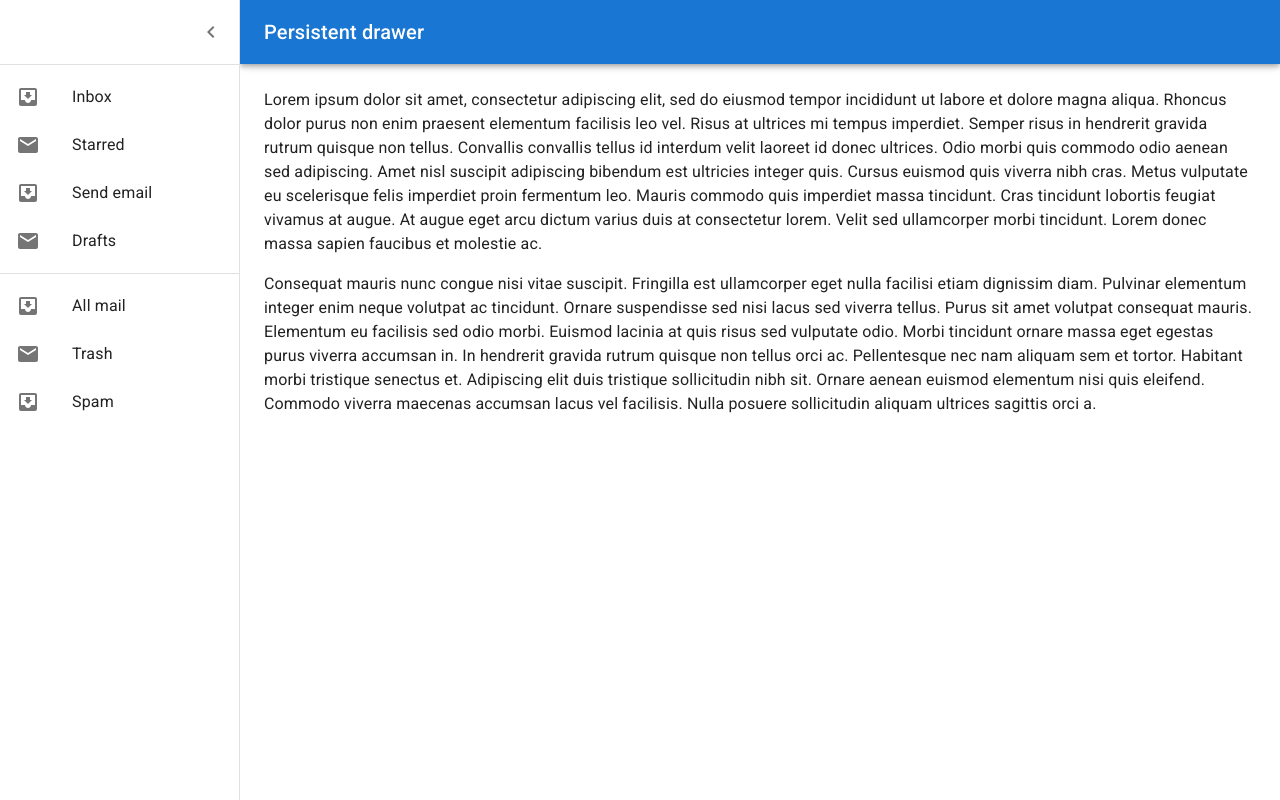
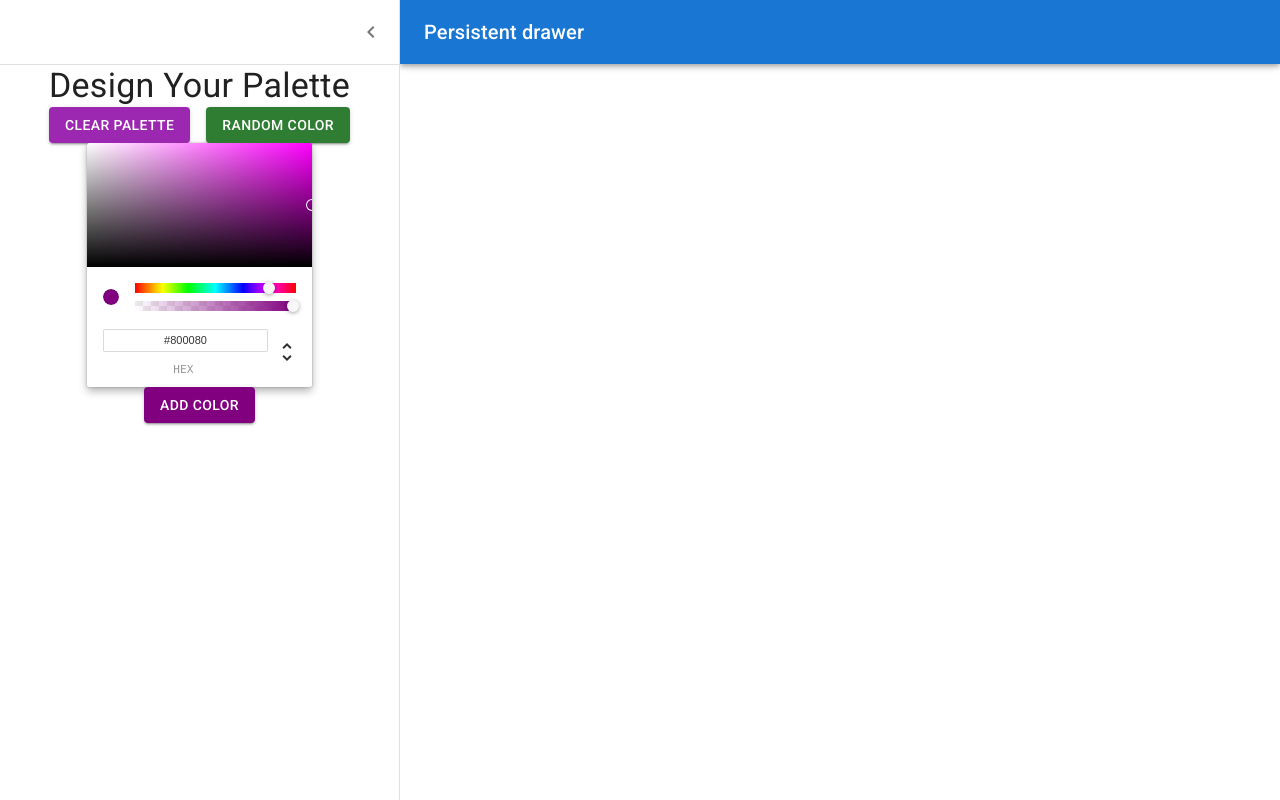
Before and after one commit to ThuraAungKyaw/react-color-project, a React (Create React App) app: page /palette/new in a window 1280 px wide. Both pictures are taken after a click on the button "open drawer". Built offline with nearby package versions, Linux system fonts and the light colour scheme.

Commit message:
add ChromePicker and some buttons

```diff
--- a/package.json
+++ b/package.json
@@ -14,6 +14,7 @@
     "chroma-js": "^2.4.2",
     "rc-slider": "^10.0.0",
     "react": "^18.1.0",
+    "react-color": "^2.19.3",
     "react-copy-to-clipboard": "^5.1.0",
     "react-dom": "^18.1.0",
     "react-router-dom": "^6.3.0",
--- a/src/NewPaletteForm.js
+++ b/src/NewPaletteForm.js
@@ -1,25 +1,23 @@
-import React from 'react';
+import React, { useState } from 'react';
 import { styled, useTheme } from '@mui/material/styles';
 import Box from '@mui/material/Box';
 import Drawer from '@mui/material/Drawer';
 import MuiAppBar from '@mui/material/AppBar';
 import Toolbar from '@mui/material/Toolbar';
 import CssBaseline from '@mui/material/CssBaseline';
-import List from '@mui/material/List';
 import Typography from '@mui/material/Typography';
 import Divider from '@mui/material/Divider';
 import IconButton from '@mui/material/IconButton';
+import Button from '@mui/material/Button';
+import Stack from '@mui/material/Stack';
 import MenuIcon from '@mui/icons-material/Menu';
 import ChevronLeftIcon from '@mui/icons-material/ChevronLeft';
-import ChevronRightIcon from '@mui/icons-material/ChevronRight';
-import ListItem from '@mui/material/ListItem';
-import ListItemButton from '@mui/material/ListItemButton';
-import ListItemIcon from '@mui/material/ListItemIcon';
-import ListItemText from '@mui/material/ListItemText';
-import InboxIcon from '@mui/icons-material/MoveToInbox';
-import MailIcon from '@mui/icons-material/Mail';
+import { ChromePicker } from 'react-color';
 
-const drawerWidth = 240;
+import './styles/NewPaletteForm.css';
+
+
+const drawerWidth = 400;
 
 const Main = styled('main', { shouldForwardProp: (prop) => prop !== 'open' })(
     ({ theme, open }) => ({
@@ -69,7 +67,9 @@ const DrawerHeader = styled('div')(({ theme }) => ({
 
 function NewPaletteForm() {
     const theme = useTheme();
-    const [open, setOpen] = React.useState(false);
+    const [open, setOpen] = useState(false);
+    const [selectedColor, setSelectedColor] = useState("purple");
+
 
     const handleDrawerOpen = () => {
         setOpen(true);
@@ -78,6 +78,10 @@ function NewPaletteForm() {
     const handleDrawerClose = () => {
         setOpen(false);
     };
+
+    const handlePickerChange = (pickedColor) => {
+        setSelectedColor(pickedColor.hex)
+    }
 
     return (
         <Box sx={{ display: 'flex' }}>
@@ -113,65 +117,37 @@ function NewPaletteForm() {
             >
                 <DrawerHeader>
                     <IconButton onClick={handleDrawerClose}>
-                        {theme.direction === 'ltr' ? <ChevronLeftIcon /> : <ChevronRightIcon />}
+                        <ChevronLeftIcon />
                     </IconButton>
                 </DrawerHeader>
                 <Divider />
-                <List>
-                    {['Inbox', 'Starred', 'Send email', 'Drafts'].map((text, index) => (
-                        <ListItem key={text} disablePadding>
-                            <ListItemButton>
-                                <ListItemIcon>
-                                    {index % 2 === 0 ? <InboxIcon /> : <MailIcon />}
-                                </ListItemIcon>
-                                <ListItemText primary={text} />
-                            </ListItemButton>
-                        </ListItem>
-                    ))}
-                </List>
-                <Divider />
-                <List>
-                    {['All mail', 'Trash', 'Spam'].map((text, index) => (
-                        <ListItem key={text} disablePadding>
-                            <ListItemButton>
-                                <ListItemIcon>
-                                    {index % 2 === 0 ? <InboxIcon /> : <MailIcon />}
-                                </ListItemIcon>
-                                <ListItemText primary={text} />
-                            </ListItemButton>
-                        </ListItem>
-                    ))}
-                </List>
+
+                <div className='form-container'>
+                    <Typography variant="h4" component="h4">
+                        Design Your Palette
+                    </Typography>
+                    <Stack direction="row" spacing={2}>
+
+                        <Button variant="contained" color="secondary">
+                            CLEAR PALETTE
+                        </Button>
+                        <Button variant="contained" color="success">
+                            RANDOM COLOR
+                        </Button>
+
+                    </Stack>
+                    <ChromePicker color={selectedColor} onChange={handlePickerChange} />
+                    <Button variant="contained" style={{ background: selectedColor }}>
+
+                        ADD COLOR
+                    </Button>
+                </div>
+
+
             </Drawer>
             <Main open={open}>
                 <DrawerHeader />
-                <Typography paragraph>
-                    Lorem ipsum dolor sit amet, consectetur adipiscing elit, sed do eiusmod
-                    tempor incididunt ut labore et dolore magna aliqua. Rhoncus dolor purus non
-                    enim praesent elementum facilisis leo vel. Risus at ultrices mi tempus
-                    imperdiet. Semper risus in hendrerit gravida rutrum quisque non tellus.
-                    Convallis convallis tellus id interdum velit laoreet id donec ultrices.
-                    Odio morbi quis commodo odio aenean sed adipiscing. Amet nisl suscipit
-                    adipiscing bibendum est ultricies integer quis. Cursus euismod quis viverra
-                    nibh cras. Metus vulputate eu scelerisque felis imperdiet proin fermentum
-                    leo. Mauris commodo quis imperdiet massa tincidunt. Cras tincidunt lobortis
-                    feugiat vivamus at augue. At augue eget arcu dictum varius duis at
-                    consectetur lorem. Velit sed ullamcorper morbi tincidunt. Lorem donec massa
-                    sapien faucibus et molestie ac.
-                </Typography>
-                <Typography paragraph>
-                    Consequat mauris nunc congue nisi vitae suscipit. Fringilla est ullamcorper
-                    eget nulla facilisi etiam dignissim diam. Pulvinar elementum integer enim
-                    neque volutpat ac tincidunt. Ornare suspendisse sed nisi lacus sed viverra
-                    tellus. Purus sit amet volutpat consequat mauris. Elementum eu facilisis
-                    sed odio morbi. Euismod lacinia at quis risus sed vulputate odio. Morbi
-                    tincidunt ornare massa eget egestas purus viverra accumsan in. In hendrerit
-                    gravida rutrum quisque non tellus orci ac. Pellentesque nec nam aliquam sem
-                    et tortor. Habitant morbi tristique senectus et. Adipiscing elit duis
-                    tristique sollicitudin nibh sit. Ornare aenean euismod elementum nisi quis
-                    eleifend. Commodo viverra maecenas accumsan lacus vel facilisis. Nulla
-                    posuere sollicitudin aliquam ultrices sagittis orci a.
-                </Typography>
+
             </Main>
         </Box>
     );
--- /dev/null
+++ b/src/styles/NewPaletteForm.css
@@ -0,0 +1,6 @@
+.form-container {
+    display: flex;
+    flex-direction: column;
+    justify-content: center;
+    align-items: center;
+}
```
Also changed, not shown: 1 other file (tests, documents, lock files or other folders).
